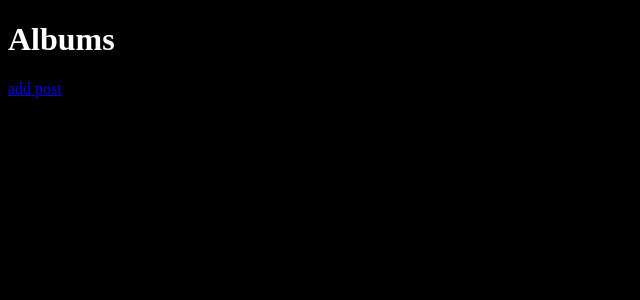
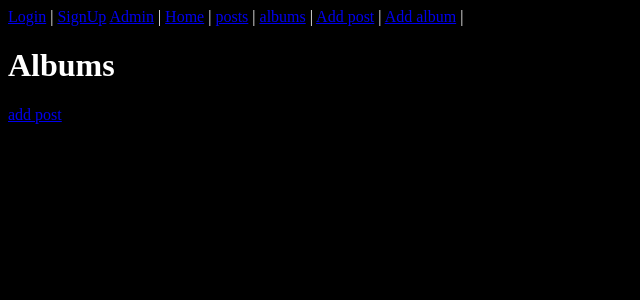
Before and after one commit to abled007/Imitari-, a Django app: page /albums/ in a window 1280 px wide. Shown: the top 300 px of the page, without its empty margins (0-640 px from the left). Run offline with Django 4.2, Linux system fonts and the light colour scheme; data that the repository does not hold is empty.

Commit message:
login logout

```diff
--- a/main_app/templates/base.html
+++ b/main_app/templates/base.html
@@ -10,7 +10,6 @@
     <title>Imitari</title>
 </head>
 <body>
-    {% block content %}
     {% if user.is_authenticated %}
     <span><a href="{% url 'profile' user.username %}">Hello, {{ user.username }}!</a></span>
     <span> | </span>
@@ -31,8 +30,10 @@
     <span> | </span>
     <a href="{% url 'post_create' %}">Add post</a>
     <span> | </span>
-    <a href="{% url 'album_create' %}">Add album</a>
+    <a href="{% url 'albums_create' %}">Add album</a>
     <span> | </span>
+    {% block content %}
+
     {% endblock %}
 </body>
 </html>
--- a/main_app/views.py
+++ b/main_app/views.py
@@ -28,6 +28,8 @@ def signup_view(request):
     else:
         form = UserCreationForm()
         return render(request, 'signup.html', {'form': form})
+
+
 
 class PostDetail(DetailView):
     model = Post
```
